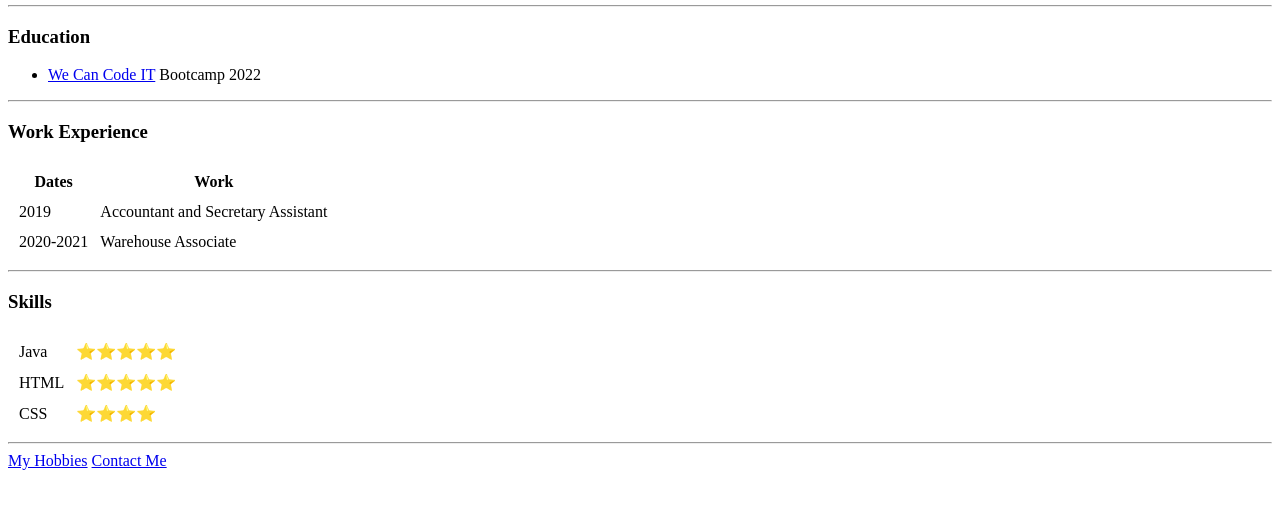
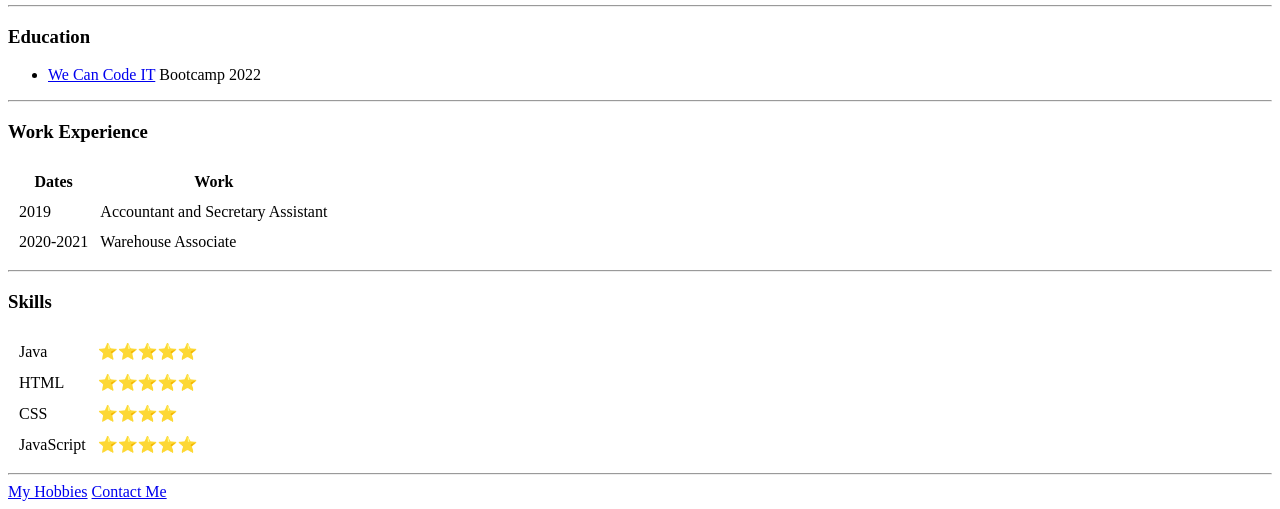
Before and after one commit to zaylet/Practice, a plain HTML site: page index.html in a window 1280 px wide. Shown: the part 357-866 px from the top of the page. Before the commit the page ends 835 px from the top, so only its background shows below. Drawn offline with Linux system fonts and the light colour scheme.

Commit message:
added skills

```diff
--- a/index.html
+++ b/index.html
@@ -57,6 +57,10 @@
             <td>CSS</td>
             <td>⭐️⭐⭐⭐</td>
         </tr>
+        <tr>
+            <td>JavaScript</td>
+            <td>⭐️⭐⭐⭐⭐</td>
+        </tr>
     </table>
     <hr>
     <a href="hobbies.html">My Hobbies</a>
```
